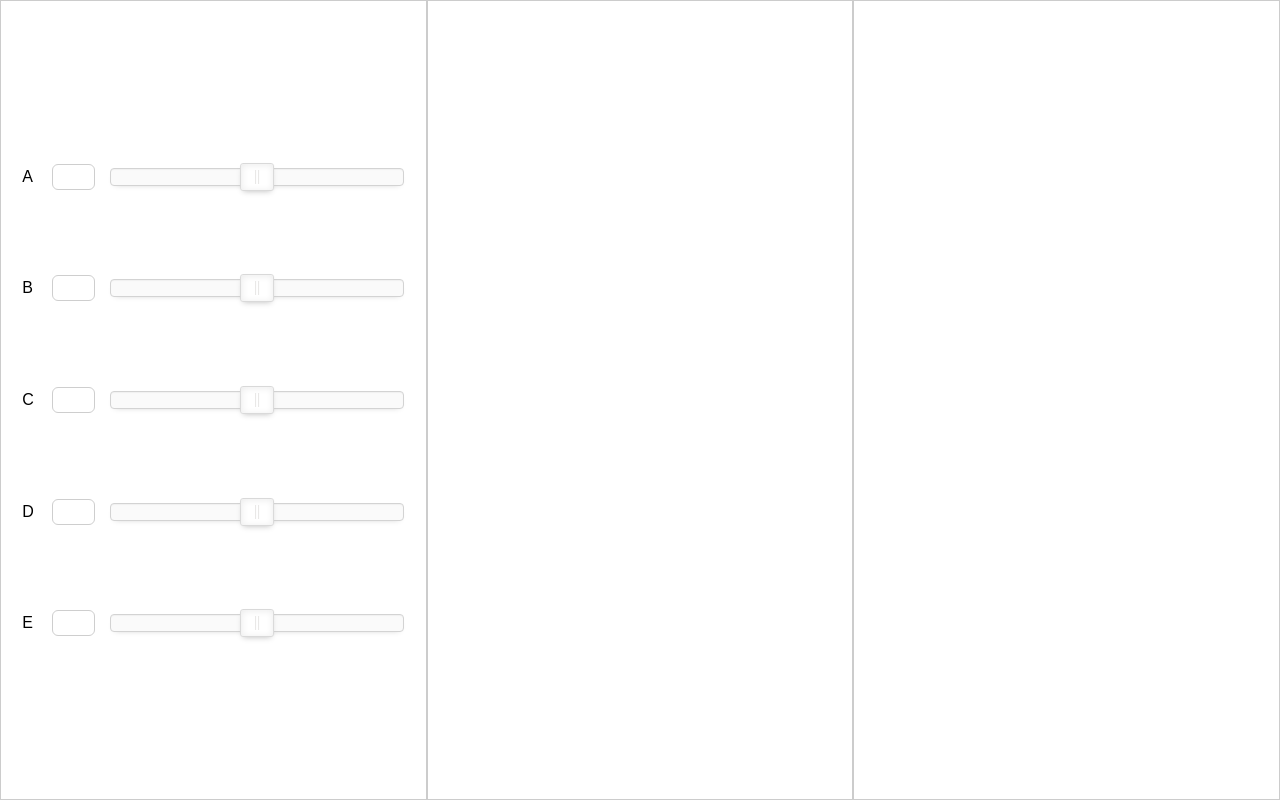
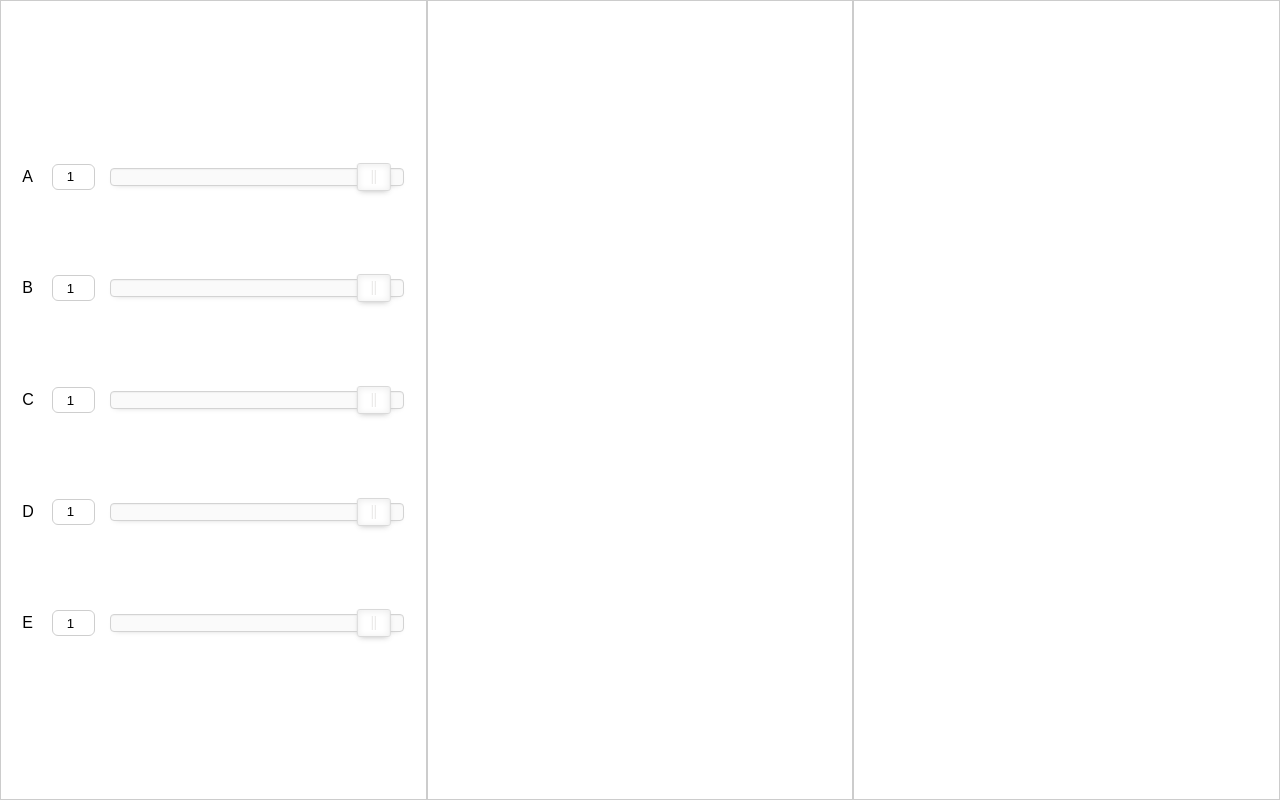
Before and after one commit to Tomansion/ecological_project_rating, a Vue app: page / in a window 1280 px wide. Built offline with nearby package versions, Linux system fonts and the light colour scheme.

Commit message:
input & event OK

```diff
--- a/src/App.vue
+++ b/src/App.vue
@@ -1,33 +1,40 @@
 <template>
   <div id="app">
     <div class="section">
-      <CoefPicker :nbCriteria="nbCriteria"/>
+      <CoefPicker
+        :nbCriteria="nbCriteria"
+        v-on:updateCriteria="updateCriteria"
+      />
     </div>
-    <div class="section">
-
-    </div>
-    <div class="section">
-
-    </div>
+    <div class="section"></div>
+    <div class="section"></div>
   </div>
 </template>
 
 <script>
-import CoefPicker from './components/CoefPicker.vue'
+import CoefPicker from "./components/CoefPicker.vue";
 
 export default {
   name: "App",
-  components: {CoefPicker},
+  components: { CoefPicker },
   data() {
     return {
-      nbCriteria: 5
-    }
+      nbCriteria: 5,
+      criteriaValues: null,
+    };
+  },
+  methods: {
+    updateCriteria(criteriaValues) {
+      console.log(criteriaValues);
+      this.criteriaValues = criteriaValues;
+    },
   },
 };
 </script>
 
 <style>
-html, body {
+html,
+body {
   height: 100%;
   margin: 0px;
   font-family: sans-serif;
--- a/src/components/CoefPicker.vue
+++ b/src/components/CoefPicker.vue
@@ -3,7 +3,14 @@
     <div id="criteriaList">
       <div class="criteria" v-for="i in nbCriteria" v-bind:key="i">
         {{ String.fromCharCode(64 + i) }}
-        <input type="number" min="0" step="1" title="Coeficient">
+        <input
+          type="number"
+          min="0"
+          step="1"
+          title="Coeficient"
+          v-model="criteriaValues[i - 1].coef"
+          @input="(v) => updateCoef(i - 1)"
+        />
         <div :id="'slider_' + i" />
       </div>
     </div>
@@ -19,13 +26,21 @@ export default {
     nbCriteria: { type: Number, requiered: true },
   },
   data() {
-    return {};
+    return {
+      criteriaValues: null,
+    };
+  },
+  created() {
+    this.criteriaValues = [];
+    for (let i = 0; i < this.nbCriteria; i++)
+      this.criteriaValues.push({ coef: 1, value: 5 });
+    this.$emit("updateCriteria", this.criteriaValues);
   },
   mounted() {
     for (let i = 1; i < this.nbCriteria + 1; i++) {
       let slider = document.getElementById("slider_" + i);
       noUiSlider.create(slider, {
-        start: [5],
+        start: [9],
         connect: true,
         step: 0.1,
         range: {
@@ -35,10 +50,20 @@ export default {
       });
 
       // Bind the color changing function to the update event.
-      slider.noUiSlider.on("update", function () {
-        console.log(slider.noUiSlider.get());
+      slider.noUiSlider.on("update", () => {
+        this.criteriaValues[i - 1].value = parseInt(slider.noUiSlider.get());
+        this.$emit("updateCriteria", this.criteriaValues);
       });
     }
+  },
+  methods: {
+    updateCoef(index) {
+      // Convert the input value to a number.
+      this.criteriaValues[index].coef = parseInt(
+        this.criteriaValues[index].coef
+      );
+      this.$emit("updateCriteria", this.criteriaValues);
+    },
   },
 };
 </script>
@@ -66,15 +91,13 @@ export default {
   align-items: center;
 }
 
-input[type=number]::-webkit-inner-spin-button,
-input[type=number]::-webkit-outer-spin-button
-{
+input[type="number"]::-webkit-inner-spin-button,
+input[type="number"]::-webkit-outer-spin-button {
   -webkit-appearance: none;
   margin: 0;
 }
 
-input[type=number]
-{
+input[type="number"] {
   -moz-appearance: textfield;
 }
 
@@ -128,5 +151,4 @@ input[type=number]
   bottom: -1px;
   height: 50%;
 }
-
 </style>
```
